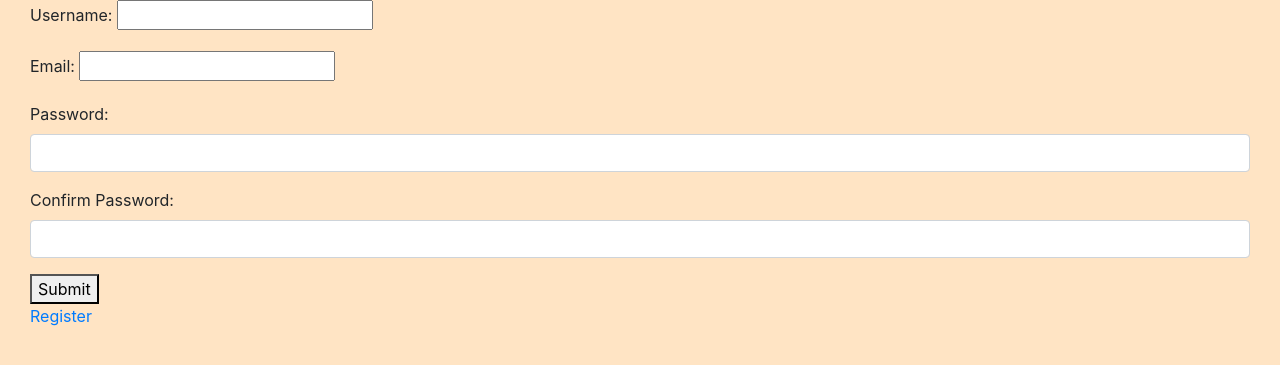
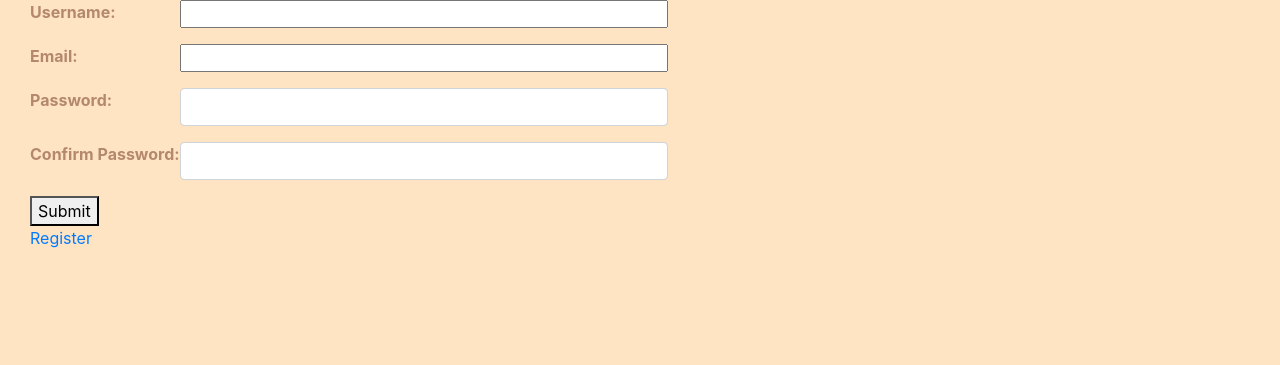
Before and after one commit to a-garey/skazka, a Django app: page /register/ in a window 1280 px wide. Shown: the part 86-451 px from the top of the page. Run offline with Django 3.2, Linux system fonts and the light colour scheme; some libraries are stand-ins or nearby versions.

Commit message:
Dashboard styling

```diff
--- a/skazka_proj/skazka_app/static/css/style.css
+++ b/skazka_proj/skazka_app/static/css/style.css
@@ -2,3 +2,39 @@ body {
     background-color: bisque;
     padding: 30px;
 }
+
+/* .form {
+
+} */
+
+/* input {
+    width: 40%;
+} */
+
+input[type=password]{
+    width: 40%
+}
+
+input[type=text]{
+    width: 40%
+}
+
+input[type=email]{
+    width: 40%
+}
+
+label {
+    color: #B4886B;
+    font-weight: bold;
+    display: block;
+    width: 150px;
+    float: left;
+    }
+    label:after { content: " " }
+
+input, textarea, select {
+    width : 150px;
+    padding: 0;
+    margin: 0;
+    box-sizing: border-box;
+}
--- a/skazka_proj/skazka_app/templates/snippets/form.html
+++ b/skazka_proj/skazka_app/templates/snippets/form.html
@@ -1,8 +1,12 @@
 {% load static %}
 
-<form method='POST' action="." enctype="multipart/form-data">{% csrf_token %}
 
-    {{ form.as_p  }}
+<div class="regform">
 
-    <button type='submit' class='{{ btn_class }}'>{% if submit_btn %} {{ submit_btn }} {% else %}Submit {% endif %}</button>
-</form>
+    <form method='POST' action="." enctype="multipart/form-data">{% csrf_token %}
+        {{ form.as_p  }}
+
+        <button type='submit' class='{{ btn_class }}'>{% if submit_btn %} {{ submit_btn }} {% else %}Submit {% endif %}</button>
+    </form>
+
+</div>
```
